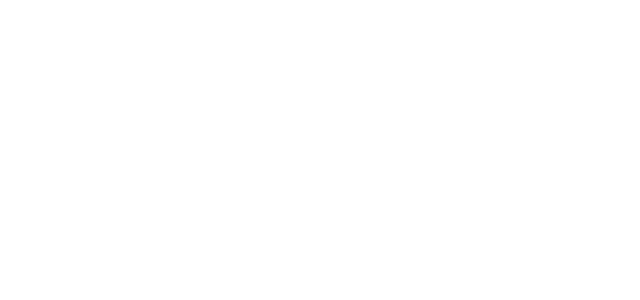
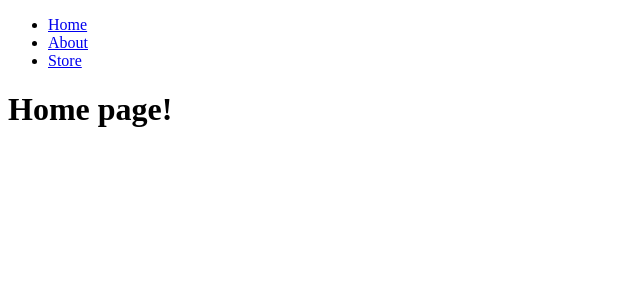
Before and after one commit to ErinBlaskowski/gameStore, a JavaScript app in the folder game-store/: page / in a window 1280 px wide. Before the commit this address had no page. Shown: the top 300 px of the page, without its empty margins (0-640 px from the left). Built offline with nearby package versions, Linux system fonts and the light colour scheme.

Commit message:
added pages

```diff
--- a/game-store/src/index.js
+++ b/game-store/src/index.js
@@ -1,10 +1,21 @@
 import ReactDOM from "react-dom/client";
 import { Routes, Route, BrowserRouter } from "react-router-dom";
+import Layout from "./pages/Layout";
+import Home from "./pages/Home";
+import About from "./pages/About";
+import Store from "./pages/Store";
+import ItemPreview from "./pages/ItemPreview";
 
 export default function App() {
   return (
-    <BrowserRouter basename={process.env.PUBLIC_URL}>
+    <BrowserRouter>
       <Routes>
+        <Route path="/" element={<Layout />}>
+          <Route index element={<Home />} />
+          <Route path="about" element={<About />} />
+          <Route path="store" element={<Store />} />
+          <Route path="ItemPreview" element={<ItemPreview />} />
+        </Route>
       </Routes>
     </BrowserRouter>
   );
--- /dev/null
+++ b/game-store/src/pages/Layout.js
@@ -0,0 +1,25 @@
+import { Outlet, Link } from "react-router-dom";
+
+const Layout = () => {
+  return (
+    <>
+      <nav>
+        <ul>
+          <li>
+            <Link to="/home">Home</Link>
+          </li>
+          <li>
+            <Link to="/about">About</Link>
+          </li>
+          <li>
+            <Link to="/store">Store</Link>
+          </li>
+        </ul>
+      </nav>
+
+      <Outlet />
+    </>
+  )
+};
+
+export default Layout;
```
